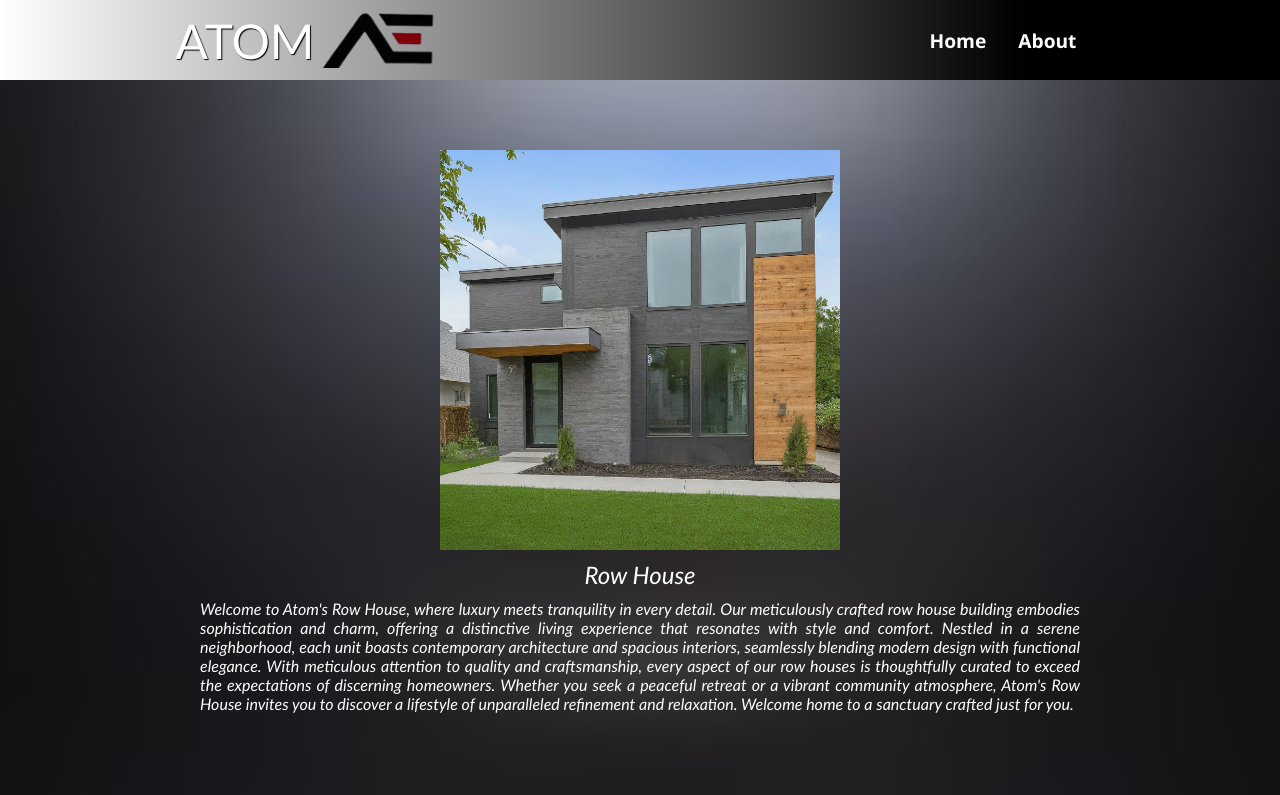
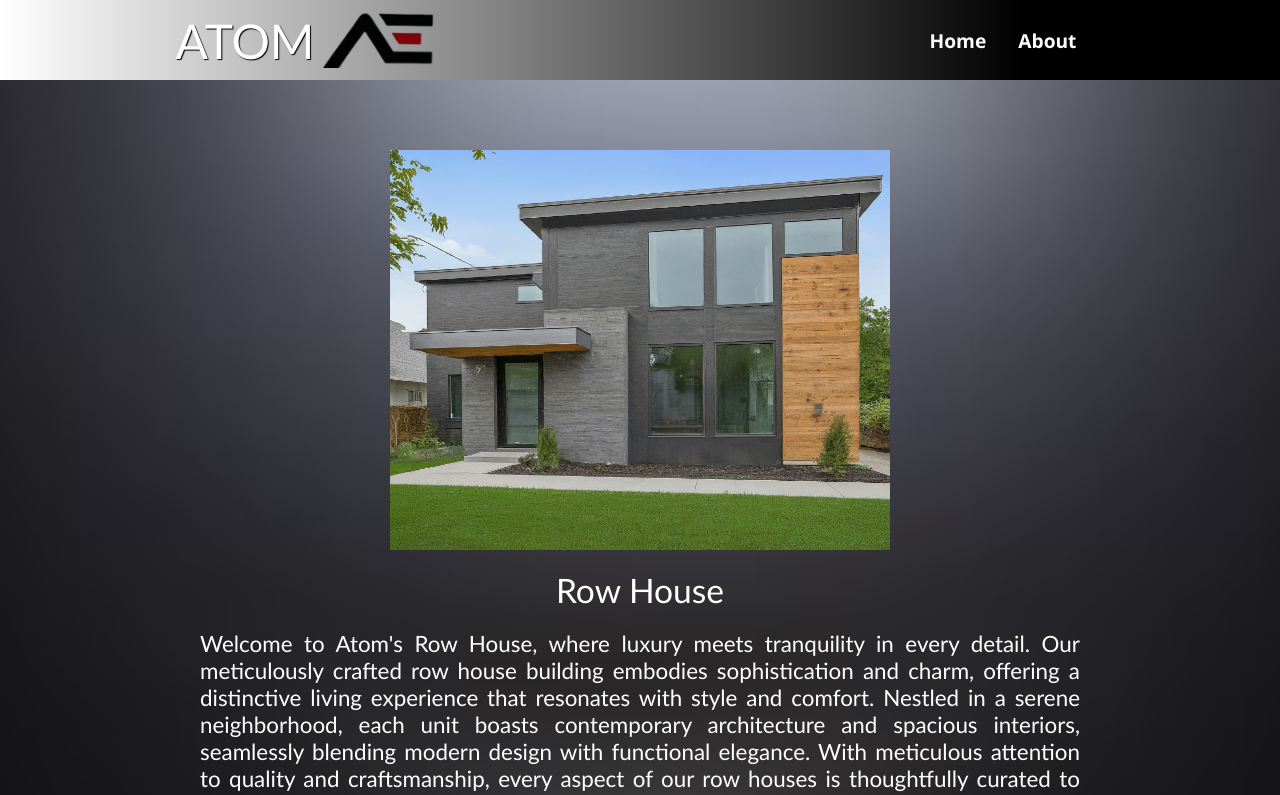
Before and after one commit to Akhil-Ajy/website-prototype, a React (Create React App) app: page /Details_Row in a window 1280 px wide. Shown: the top 795 px of the page. Built offline with nearby package versions, Linux system fonts and the light colour scheme.

Commit message:
Changed Emailjs and minor changes

```diff
--- a/src/components/pages/About.css
+++ b/src/components/pages/About.css
@@ -26,11 +26,12 @@
     justify-content: center;
     align-items: center;
     width: 100%;
-    background: linear-gradient white,black; /* Gradient from semi-transparent maroon to solid maroon */
+    background: linear-gradient white,black;
     padding: 100px 300px 200px;
     color: white;
+    font-size: 1.4rem;
     font-style: italic;
-    box-sizing: border-box; /* Ensures padding is included in the element's total width and height */
+    box-sizing: border-box;
   }
 
   .about--paragraph {
--- a/src/components/pages/About.js
+++ b/src/components/pages/About.js
@@ -8,8 +8,7 @@ export default function About() {
             <img src='images/stock-photo.jpg' alt="Founder-CEO" width={"400px"} height={"400px"} />
             <div className="about--paragraph-container">
                 <p className="about--paragraph">
-                Lorem ipsum dolor sit amet, consectetur adipiscing elit. Sed ac libero consequat, tincidunt purus sit amet, sollicitudin purus. Integer interdum, nisl id congue consectetur, leo ex vulputate mauris, non consectetur arcu odio ac arcu. Mauris auctor felis sit amet sapien tempus, id aliquam libero vehicula. Suspendisse potenti. Quisque vitae nunc ac sapien fermentum tempor sit amet quis nunc. Curabitur tincidunt sapien ac leo consequat vestibulum. Fusce ut ante nec libero tempus congue nec ac nulla. Vivamus a consectetur sem. Duis eget justo sed quam accumsan dictum. Nullam nec ligula at ligula iaculis accumsan nec non neque. Etiam eu lectus vitae justo facilisis viverra vel nec urna. In hac habitasse platea dictumst. Nulla facilisi.
-                Suspendisse consectetur sapien vel turpis varius, nec tincidunt mauris feugiat. Maecenas ac eros et risus bibendum laoreet vitae eget metus. Nullam et sapien tortor. Sed auctor ante a felis ultrices, eget fringilla quam viverra. Nam at rhoncus elit. Morbi tincidunt neque eget lacus ultricies, eu placerat elit consequat. Fusce ut lacinia tortor. Sed ac ante aliquam, interdum leo nec, dictum sapien. Integer quis felis eu ex blandit ultricies. Vivamus non dictum justo. Sed hendrerit diam a quam placerat, a tincidunt lectus faucibus. Sed sit amet ante in dolor facilisis vestibulum. Etiam convallis volutpat metus. Quisque commodo nisl ligula, nec malesuada dui feugiat non. Vivamus nec orci fermentum, efficitur ligula sit amet, rhoncus quam. Sed auctor lectus vitae tortor aliquam, nec placerat elit bibendum.
+                Tomy Sebastian, born in Alappuzha, is the visionary founder and CEO of Atom Builders and Engineers. Driven by a profound commitment to community resilience, he launched his endeavor in the aftermath of the devastating Kerala floods, dedicating his efforts to reconstructing buildings and aiding in disaster recovery. Under his leadership, Atom Builders and Engineers has achieved remarkable success, completing over 100 building projects, each reflecting a blend of innovation and quality. Expanding his horizons, Tomy has recently ventured into defense contract buildings in Bangalore, showcasing his versatility and dedication to contributing to critical infrastructure development across India. His journey is a testament to his leadership, technical prowess, and unwavering dedication to societal betterment.
                 </p>
 
 
--- a/src/components/pages/ContactUs.js
+++ b/src/components/pages/ContactUs.js
@@ -10,8 +10,8 @@ export default function ContactUs(){
     e.preventDefault();
 
     emailjs
-      .sendForm('service_l9e5wir', 'template_06ipigi', form.current, {
-        publicKey: 'SxssFq70kGHUsklj0',
+      .sendForm('service_yawh7op', 'template_cv8m1m9', form.current, {
+        publicKey: 'elR8hoXdU_jRPDmqp',
       })
       .then(
         () => {
--- a/src/components/pages/Detail_Condominium.js
+++ b/src/components/pages/Detail_Condominium.js
@@ -5,7 +5,7 @@ function Details_Condominium() {
   return (
             <div class="building-component" id="buildingComponent">
                 <div className='inner-component'>
-                <img src='images/img-4.jpeg' alt="Building" width={"400px"} height={"400px"}/>
+                <img src='images/img-4.jpeg' alt="Building" width={"500px"} height={"400px"}/>
                 <h2 id="building-name">Condominiums</h2>
                 <p id="building-description">Welcome to Atom Condominiums, where luxury meets sophistication in every detail. Nestled in the heart of the city, our condominium building stands tall as a symbol of architectural brilliance and urban living at its finest. With sleek, modern design and meticulous attention to craftsmanship, each residence within our building offers a sanctuary of comfort and style. From the moment you step through the doors, you're greeted by an atmosphere of refined elegance and contemporary charm. Our spacious floor plans are thoughtfully curated to maximize both functionality and aesthetics, providing residents with the ultimate urban oasis. Whether you're relaxing in the rooftop pool, unwinding in the state-of-the-art fitness center, or enjoying panoramic views of the city skyline from your private balcony, every aspect of Atom Condominiums is designed to elevate your living experience. Discover the epitome of luxury living and make Atom Condominiums your new home today.</p>
                 </div>
--- a/src/components/pages/Details.css
+++ b/src/components/pages/Details.css
@@ -9,14 +9,15 @@
 .inner-component{
     display: flex;
     flex-direction: column;
-    row-gap: 10px;
+    row-gap: 20px;
     text-align: justify;
     justify-content: center;
+    font-size: 1.4rem;
+    font-family:'Gill Sans', 'Gill Sans MT', Calibri, 'Trebuchet MS', sans-serif;
     align-items: center;
     padding-top: 100px;
     padding-left: 200px;
     padding-right: 200px;
     padding-bottom: 100px ;
-    font-style: italic;
     color: white;
 }
--- a/src/components/pages/Details_Apartment.js
+++ b/src/components/pages/Details_Apartment.js
@@ -5,7 +5,7 @@ function Details_Apartment() {
   return (
             <div class="building-component" id="buildingComponent">
                 <div className='inner-component'>
-                <img src='images/img-3.jpeg' alt="Building" width={"400px"} height={"400px"}/>
+                <img src='images/img-3.jpeg' alt="Building" width={"500px"} height={"400px"}/>
                 <h2 id="building-name">Apartment</h2>
                 <p id="building-description">Welcome to Atom Apartments, where modern living meets timeless sophistication. Our apartment building stands as a testament to superior craftsmanship and innovative design, offering a sanctuary in the heart of the city. With meticulous attention to detail, we have curated a space where every corner exudes comfort and elegance. From the sleek architecture to the thoughtfully curated amenities, each element is crafted to enhance your living experience. Whether you seek a cozy studio or a spacious penthouse, our range of meticulously designed units caters to your unique lifestyle. Discover the epitome of urban luxury at Atom Apartments, where every moment is infused with comfort, convenience, and unparalleled style.</p>
                 </div>
--- a/src/components/pages/Details_Residence.js
+++ b/src/components/pages/Details_Residence.js
@@ -5,7 +5,7 @@ export default function DetailsResidence() {
   return (
         <div class="building-component" id="buildingComponent">
             <div className='inner-component'>
-            <img src='images/img-9.jpeg' alt="Building" width={"400px"} height={"400px"}/>
+            <img src='images/img-9.jpeg' alt="Building" width={"500px"} height={"400px"}/>
             <h2 id="building-name">Residentials</h2>
             <p id="building-description">Welcome to Atom Residentials, where modern architecture meets unparalleled comfort. Our state-of-the-art residential building is designed with meticulous attention to detail, offering spacious, elegantly designed apartments that cater to your every need. Located in a prime area, our building features top-notch amenities, including a fitness center, rooftop garden, and 24/7 security, ensuring a safe and vibrant community for all our residents. Experience the perfect blend of luxury and convenience at Atom Residentials, your ideal home in the heart of the city.</p>
             </div>
--- a/src/components/pages/Details_Row.js
+++ b/src/components/pages/Details_Row.js
@@ -5,7 +5,7 @@ function Details_Row() {
   return (
             <div class="building-component" id="buildingComponent">
                 <div className='inner-component'>
-                <img src='images/img-8.jpeg' alt="Building" width={"400px"} height={"400px"}/>
+                <img src='images/img-8.jpeg' alt="Building" width={"500px"} height={"400px"}/>
                 <h2 id="building-name">Row House </h2>
                 <p id="building-description">Welcome to Atom's Row House, where luxury meets tranquility in every detail. Our meticulously crafted row house building embodies sophistication and charm, offering a distinctive living experience that resonates with style and comfort. Nestled in a serene neighborhood, each unit boasts contemporary architecture and spacious interiors, seamlessly blending modern design with functional elegance. With meticulous attention to quality and craftsmanship, every aspect of our row houses is thoughtfully curated to exceed the expectations of discerning homeowners. Whether you seek a peaceful retreat or a vibrant community atmosphere, Atom's Row House invites you to discover a lifestyle of unparalleled refinement and relaxation. Welcome home to a sanctuary crafted just for you.</p>
                 </div>
--- a/src/components/pages/Details_Villa.js
+++ b/src/components/pages/Details_Villa.js
@@ -5,7 +5,7 @@ function Details_Villa() {
   return (
             <div class="building-component" id="buildingComponent">
                 <div className='inner-component'>
-                <img src='images/img-2.jpeg' alt="Building" width={"400px"} height={"400px"}/>
+                <img src='images/img-2.jpeg' alt="Building" width={"500px"} height={"400px"}/>
                 <h2 id="building-name">Villa</h2>
                 <p id="building-description">
 Welcome to Atom Villas, where luxury meets innovation in every corner. Our villa building stands as a testament to unparalleled craftsmanship and meticulous attention to detail. Nestled in the heart of [Location], our residences offer a harmonious fusion of modern design and classic sophistication. From the moment you step foot into our meticulously crafted spaces, you'll be greeted by an atmosphere of serenity and refinement. Each villa is thoughtfully designed to provide the utmost comfort and convenience, with spacious layouts, premium finishes, and state-of-the-art amenities. Whether you seek a tranquil retreat or a vibrant hub for entertainment, Atom Villas caters to your every desire, promising a lifestyle beyond compare.</p>
```
